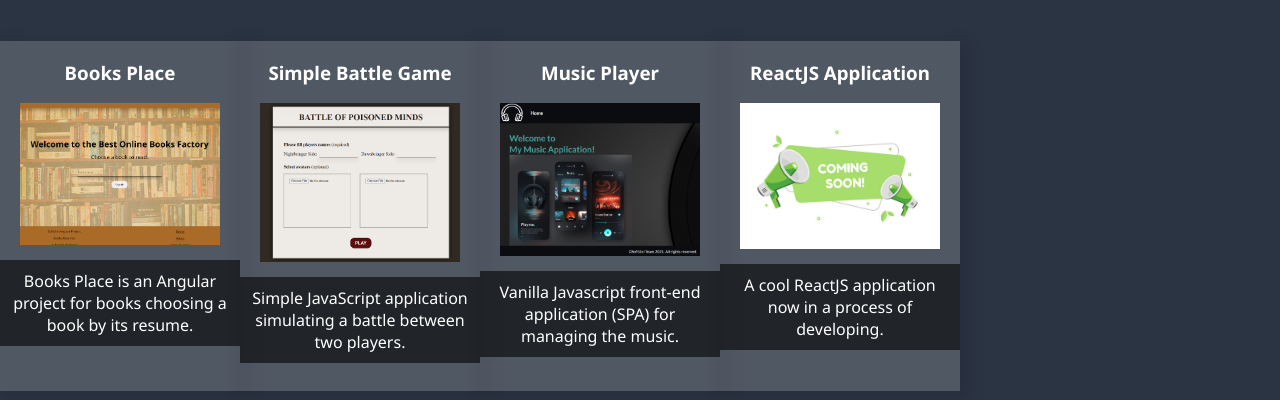
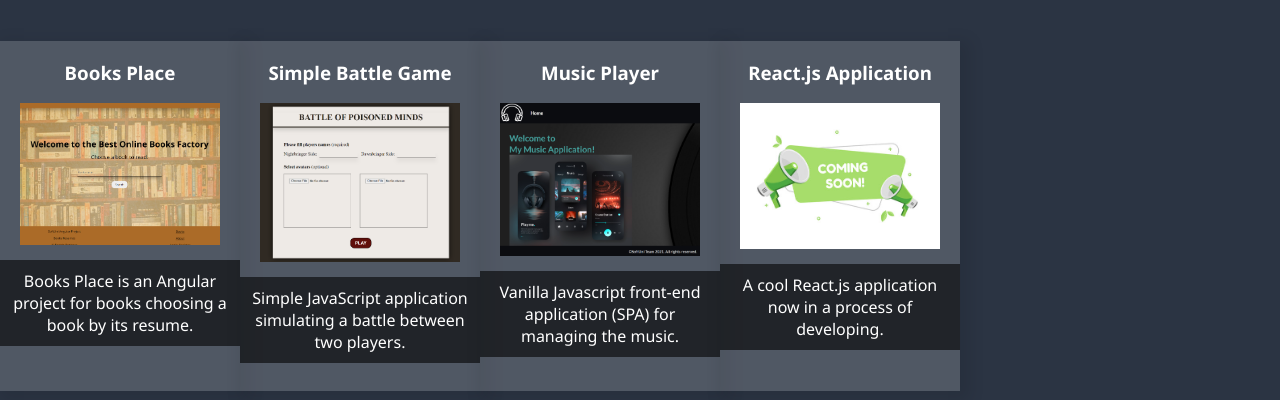
Before and after one commit to beatrisborisova/personal-website, a React (Create React App) app: page /projects in a window 1280 px wide. Shown: the part 165-565 px from the top of the page. Built offline with nearby package versions, Linux system fonts and the light colour scheme.

Commit message:
Desing changes

```diff
--- a/src/components/about/About.js
+++ b/src/components/about/About.js
@@ -9,7 +9,7 @@
             <div className="content">
                 <h2>About me</h2>
                 <p className='personal-intro'>
-                    Hi, I'm Betty. I'm a Front-End developer interested in <b>React.js</b>.
+                    Hi, I'm Betty. I'm a Front&#8209;End Developer interested in <b>React.js</b>.
                 </p>
 
                 <div className="personal-image-wrapper">
--- a/src/components/projects/Projects.js
+++ b/src/components/projects/Projects.js
@@ -38,11 +38,11 @@
                 </a>
                 <div className="project">
                     <div id='info'>
-                        <h3>ReactJS Application</h3>
+                        <h3>React.js Application</h3>
                         <div className="project-image-wrapper">
                             <img src='comming-soon.jpg' alt="comming-soon" />
                         </div>
-                        <p>A cool ReactJS application now in a process of developing.</p>
+                        <p>A cool React.js application now in a process of developing.</p>
                     </div>
                     {/* <div className='show-more'>View source code</div> */}
                 </div>
```
